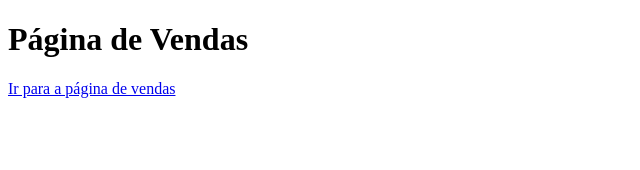
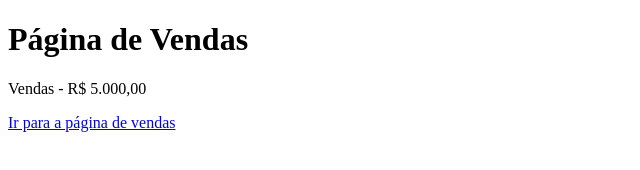
Before and after one commit to ZeMarques96/aulagithub, a plain HTML site: page vendas.html in a window 1280 px wide. Shown: the whole page, without its empty margins (0-640 px from the left). Drawn offline with Linux system fonts and the light colour scheme.

Commit message:
Acrescentado valor das vendas

```diff
--- a/vendas.html
+++ b/vendas.html
@@ -7,6 +7,8 @@
 </head>
 <body>
     <h1>Página de Vendas</h1>
+    <p>Vendas - R$ 5.000,00</p>
     <a href="index.html"> Ir para a página de vendas</a>
+
 </body>
 </html>
```
